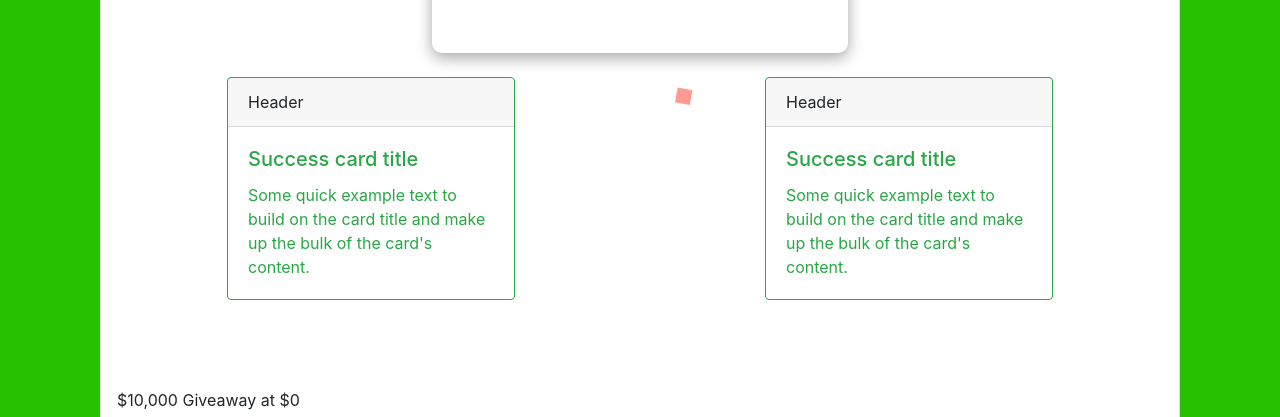
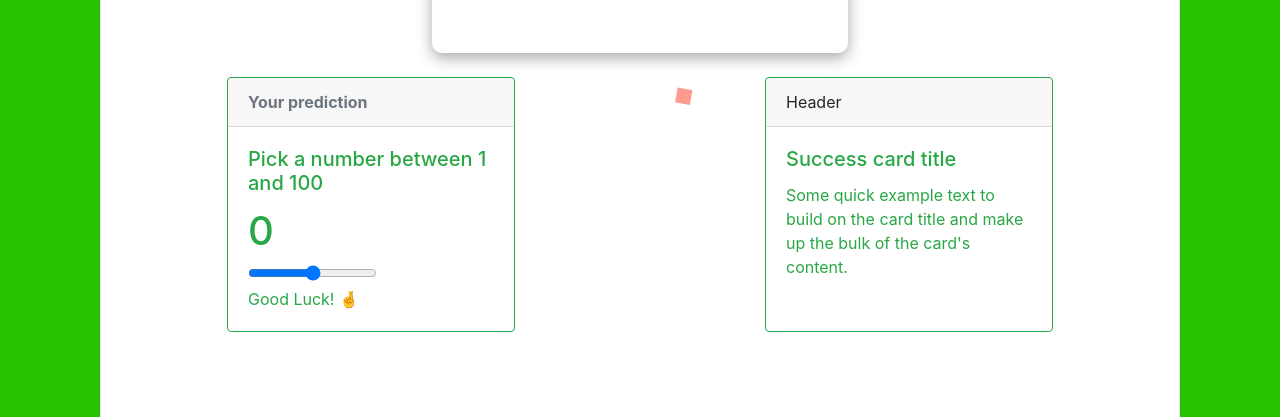
Before and after one commit to miguelcoria94/cash-app-gambler, a website: page index.html in a window 1280 px wide. Shown: the part 378-795 px from the top of the page. Drawn offline with nearby package versions, Linux system fonts and the light colour scheme.

Commit message:
added a card for the guess

```diff
--- a/index.html
+++ b/index.html
@@ -102,12 +102,14 @@
                 </div>
                 <div class="row justify-content-around mb-5">
                     <div class="card border-success mb-3 ml-3 mr-3" style="max-width: 18rem;">
-                        <div class="card-header">Header</div>
+                        <div class="card-header font-weight-bold text-muted">Your prediction</div>
                         <div class="card-body text-success">
-                            <h5 class="card-title">Success card title</h5>
-                            <p class="card-text">Some quick example text to build on the card title and make up the bulk
-                                of the card's
-                                content.</p>
+                            <h5 class="card-title">Pick a number between 1 and 100</h5>
+                            <h1 id="user-number">0</h1>
+                            <form class="range-field my-4 w-25">
+                                <input id="range" type="range" min="0" max="100" />
+                            </form>
+                            <p class="card-text">Good Luck! 🤞</p>
                         </div>
                     </div>
                     <div class="card border-success mb-3 ml-3 mr-3" style="max-width: 18rem;">
@@ -196,6 +198,17 @@
         }
         setInterval(changeMessage, 2500)
 
+        let number = document.querySelector("#user-number")
+
+        let change = document.querySelector("#range")
+
+
+        change.addEventListener("input", event =>{
+            number.innerHTML = change.value
+        }, false)
+
+
+
     </script>
 </body>
 
```
